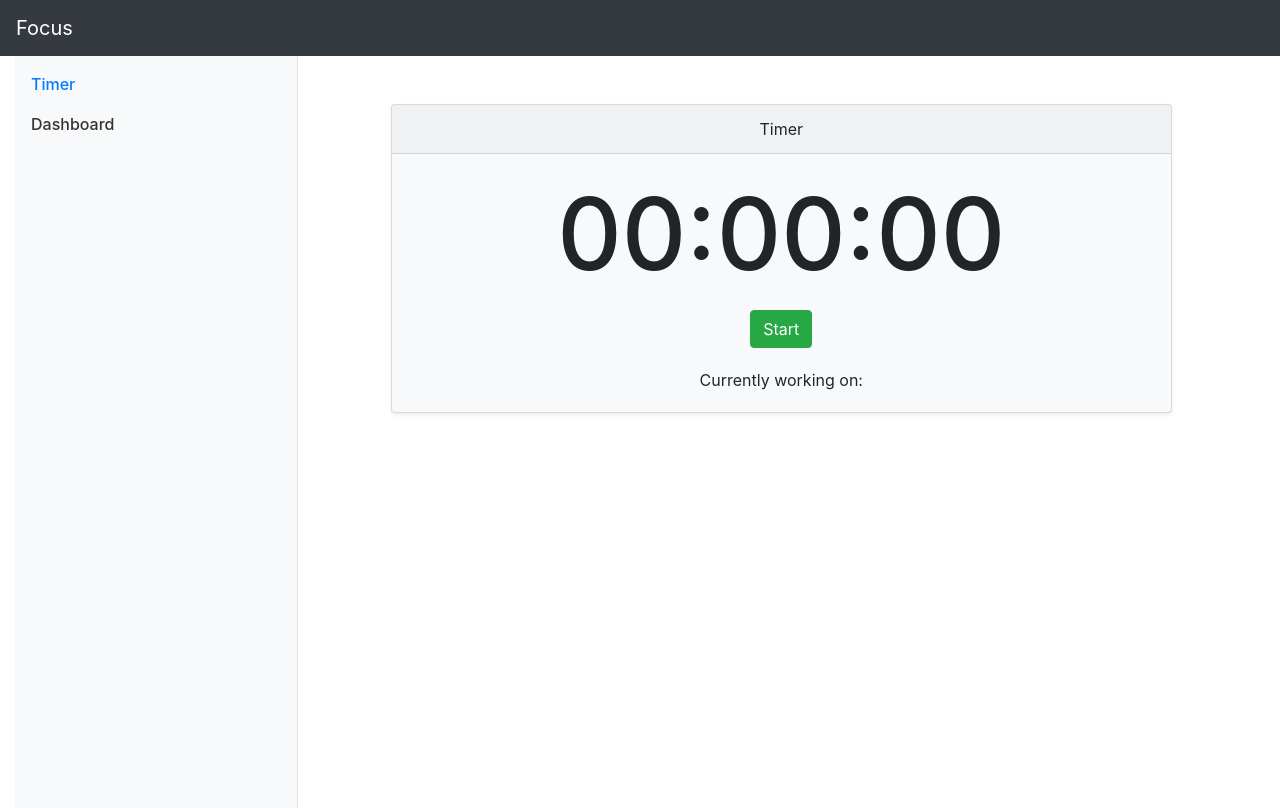
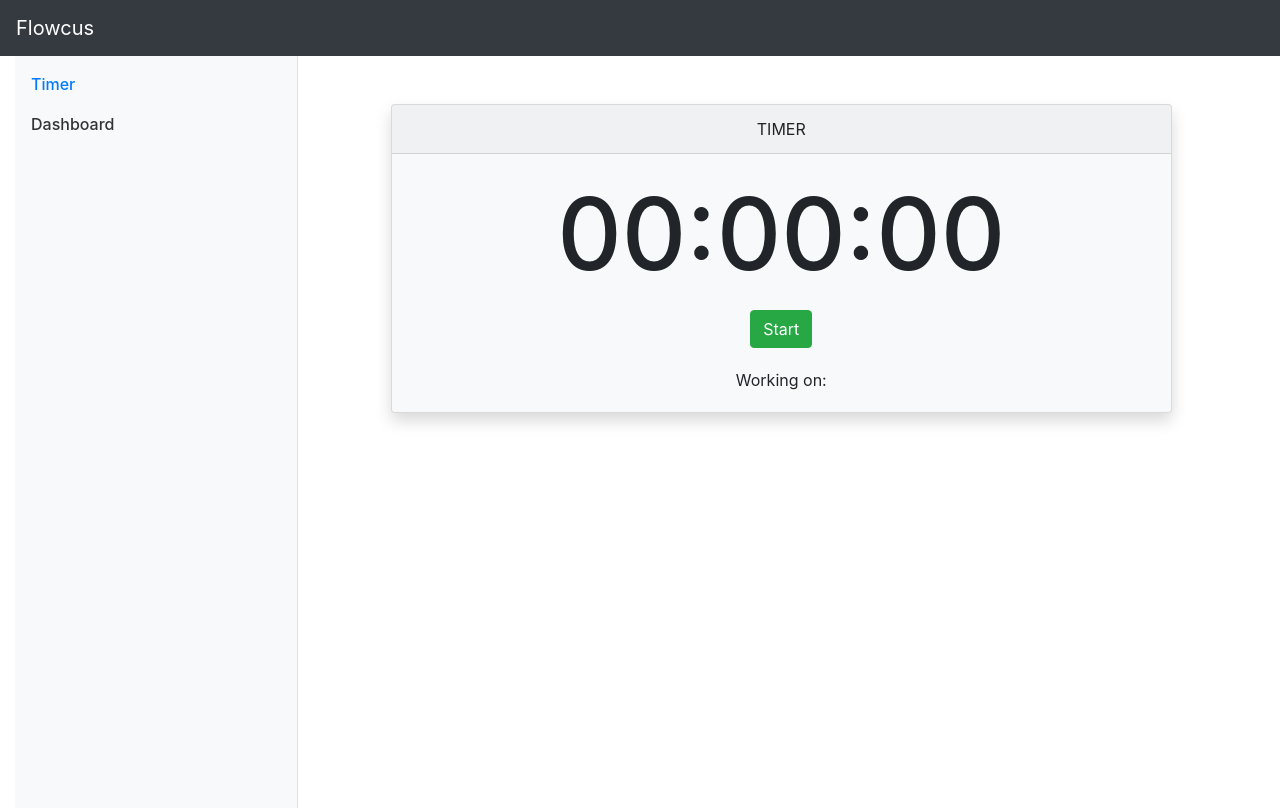
Before and after one commit to jamzhong15/focus-app, a React (Create React App) app: page / in a window 1280 px wide. Built offline with nearby package versions, Linux system fonts and the light colour scheme.

Commit message:
styling changes

```diff
--- a/src/components/navbar.jsx
+++ b/src/components/navbar.jsx
@@ -4,7 +4,7 @@ class NavBar extends Component {
   render() {
     return (
       <nav className="navbar navbar-dark bg-dark">
-        <a class="navbar-brand">Focus</a>
+        <a class="navbar-brand">Flowcus</a>
       </nav>
     );
   }
--- a/src/components/timerDisplay.jsx
+++ b/src/components/timerDisplay.jsx
@@ -34,8 +34,8 @@ class TimerDisplay extends Component {
 
     return (
       <div className="Stopwatch m-5 text-center">
-        <div className="card shadow-sm bg-light mb-3">
-          <div className="card-header">Timer</div>
+        <div className="card shadow bg-light mb-3">
+          <div className="card-header">TIMER</div>
           <div className="card-body">
             <h5 className="card-title">
               <div className="Stopwatch-display">
@@ -67,7 +67,7 @@ class TimerDisplay extends Component {
                 </button>
               )}
             </h5>
-            <p className="card-text">Currently working on:</p>
+            <p className="card-text">Working on: </p>
           </div>
         </div>
       </div>
```
